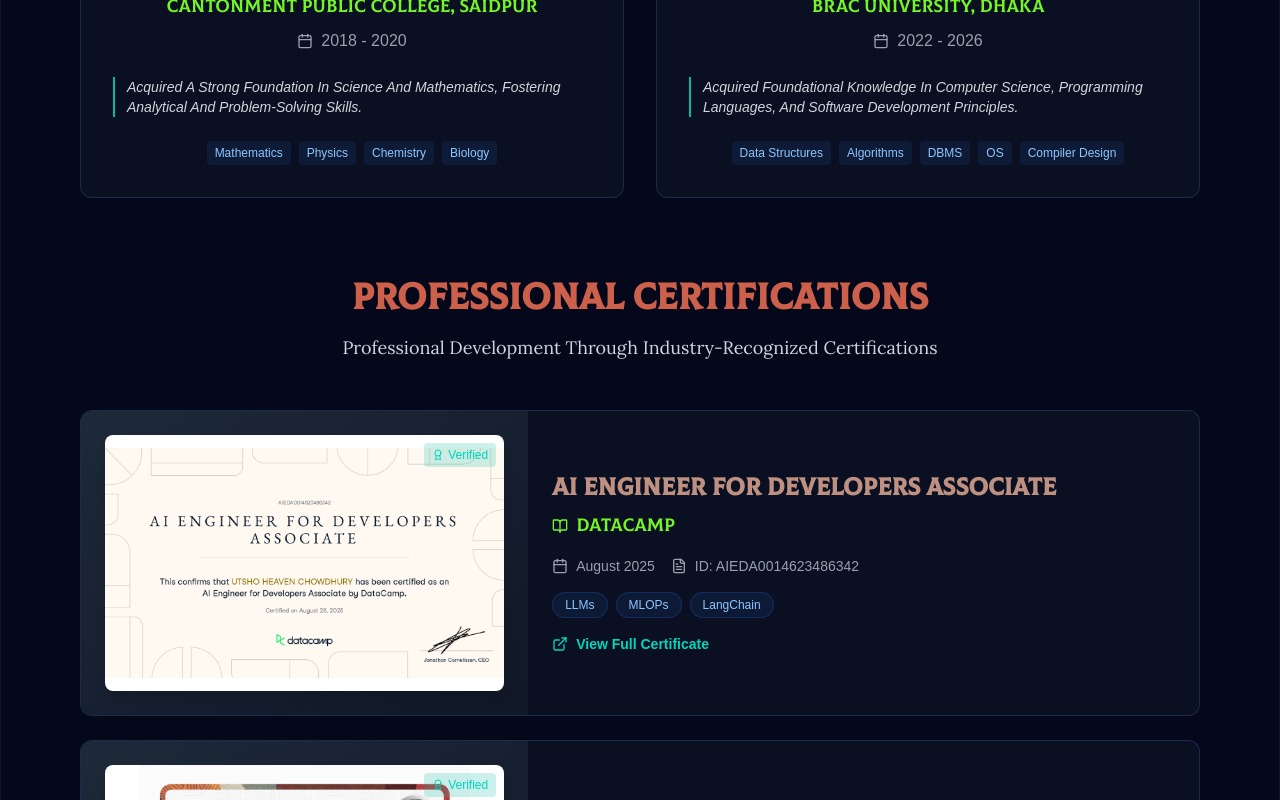
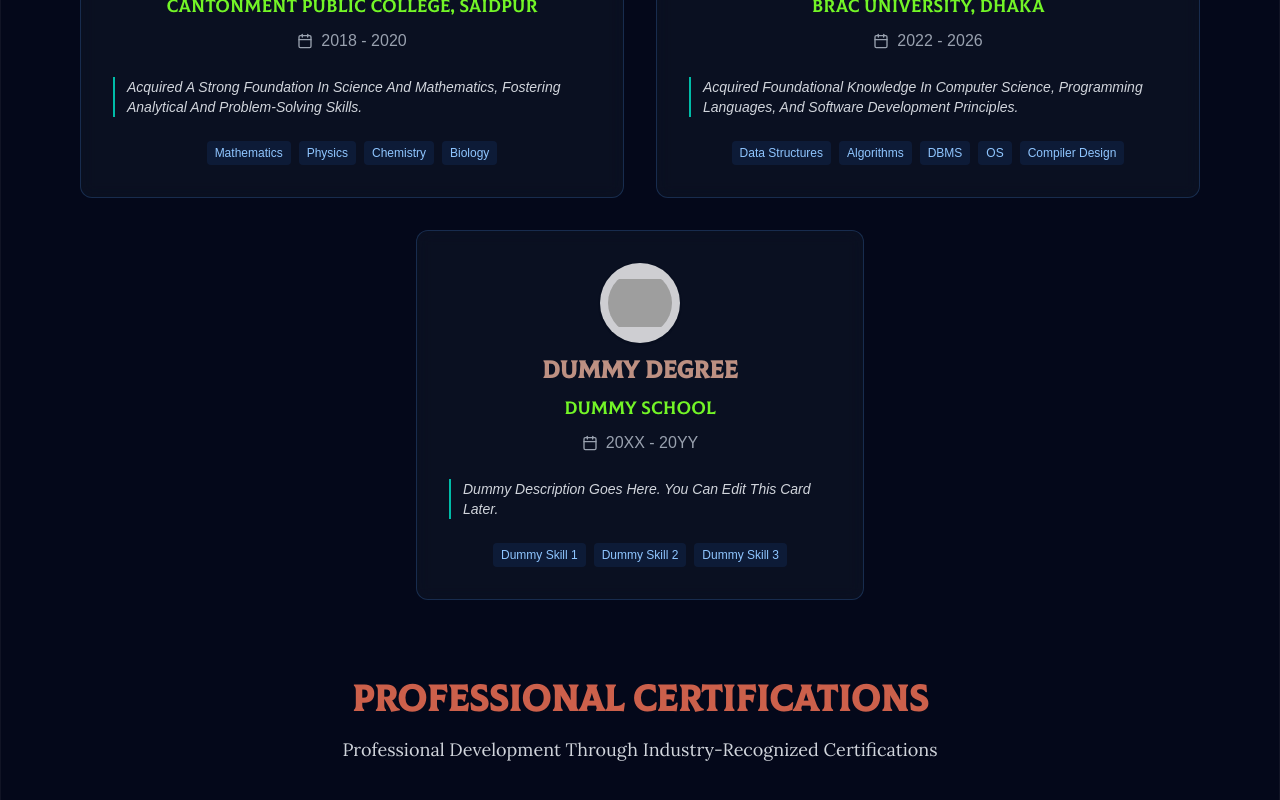
Before and after one commit to uzicodes/utsho-heaven-chowdhury, a Next.js app: page /education in a window 1280 px wide. Shown: the part 388-1188 px from the top of the page. Built offline with nearby package versions, Linux system fonts and the light colour scheme; grey boxes are pictures that could not be loaded.

Commit message:
added a new card for the thesis implementation

```diff
--- a/src/app/education/page.tsx
+++ b/src/app/education/page.tsx
@@ -151,6 +151,7 @@ const EducationSection: React.FC = () => {
 					</p>
 				</motion.div>
 
+
 				   <motion.div
 					   variants={containerVariants}
 					   initial="hidden"
@@ -190,12 +191,9 @@ const EducationSection: React.FC = () => {
 										   {edu.year}
 									   </p>
 								   </div>
-
 								   <p className="text-gray-300 text-sm italic border-l-2 border-teal-500 pl-3">
 									   {edu.description}
 								   </p>
-
-
 								   <div className="flex flex-wrap justify-center gap-2">
 									   {edu.skills.map((skill, i) => (
 										   <span
@@ -210,6 +208,47 @@ const EducationSection: React.FC = () => {
 						   </motion.div>
 					   ))}
 				   </motion.div>
+
+				   {/* Dummy Card Centered Below */}
+				   <div className="flex justify-center mt-8">
+					   <motion.div
+						   variants={cardVariants}
+						   initial="hidden"
+						   animate="visible"
+						   className="relative border rounded-xl p-8 transition-all duration-300 bg-gray-900/50 backdrop-blur-sm border-blue-400/20 w-full max-w-md"
+					   >
+						   <div className="space-y-6">
+							   <div className="space-y-2 text-center">
+								   <div className="flex flex-col items-center gap-3">
+									   <img
+										   src="/dummy.png"
+										   alt="Dummy School logo"
+										   className="h-20 w-20 object-contain rounded-full bg-white/80 p-2 shadow"
+										   style={{ maxWidth: '80px', maxHeight: '80px' }}
+									   />
+									   <h3 className="text-2xl font-bold colus-font" style={{ color: '#BD9082' }}>
+										   Dummy Degree
+									   </h3>
+								   </div>
+								   <p className="text-lg flex items-center justify-center gap-2 colus-font" style={{ color: '#73F527' }}>
+									   Dummy School
+								   </p>
+								   <p className="text-gray-400 flex items-center justify-center gap-2">
+									   <Calendar className="w-4 h-4" />
+									   20XX - 20YY
+								   </p>
+							   </div>
+							   <p className="text-gray-300 text-sm italic border-l-2 border-teal-500 pl-3">
+								   Dummy description goes here. You can edit this card later.
+							   </p>
+							   <div className="flex flex-wrap justify-center gap-2">
+								   <span className="px-2 py-1 text-xs rounded bg-blue-500/10 text-blue-300">Dummy Skill 1</span>
+								   <span className="px-2 py-1 text-xs rounded bg-blue-500/10 text-blue-300">Dummy Skill 2</span>
+								   <span className="px-2 py-1 text-xs rounded bg-blue-500/10 text-blue-300">Dummy Skill 3</span>
+							   </div>
+						   </div>
+					   </motion.div>
+				   </div>
 
 				{/* Certifications Section */}
 				<motion.div
```
Lines whose indentation alone changed are shown as unchanged.
